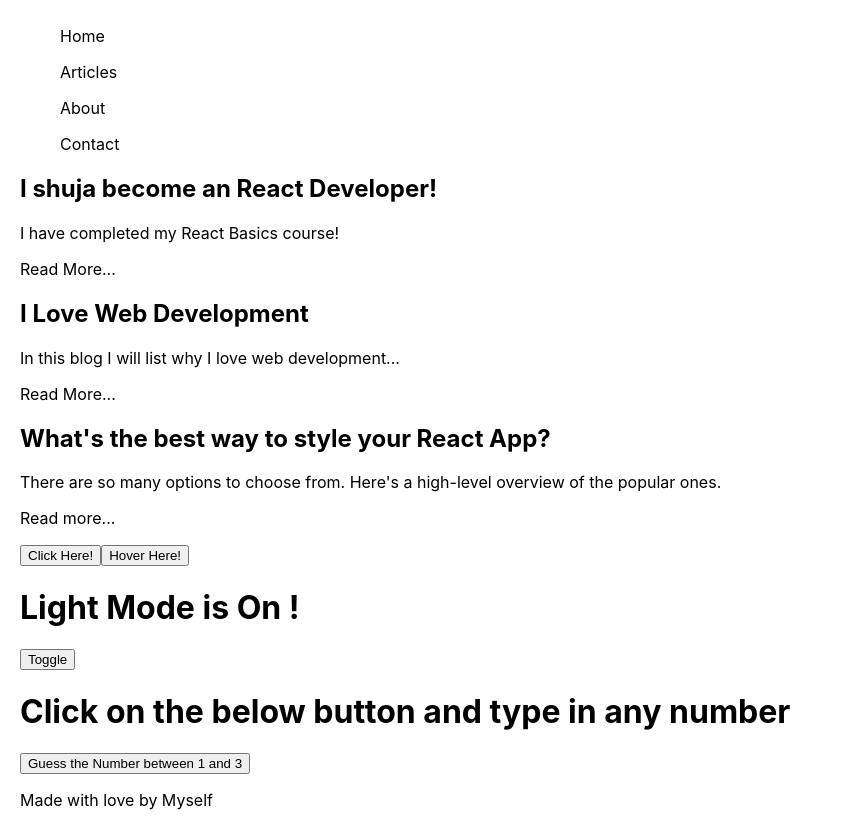
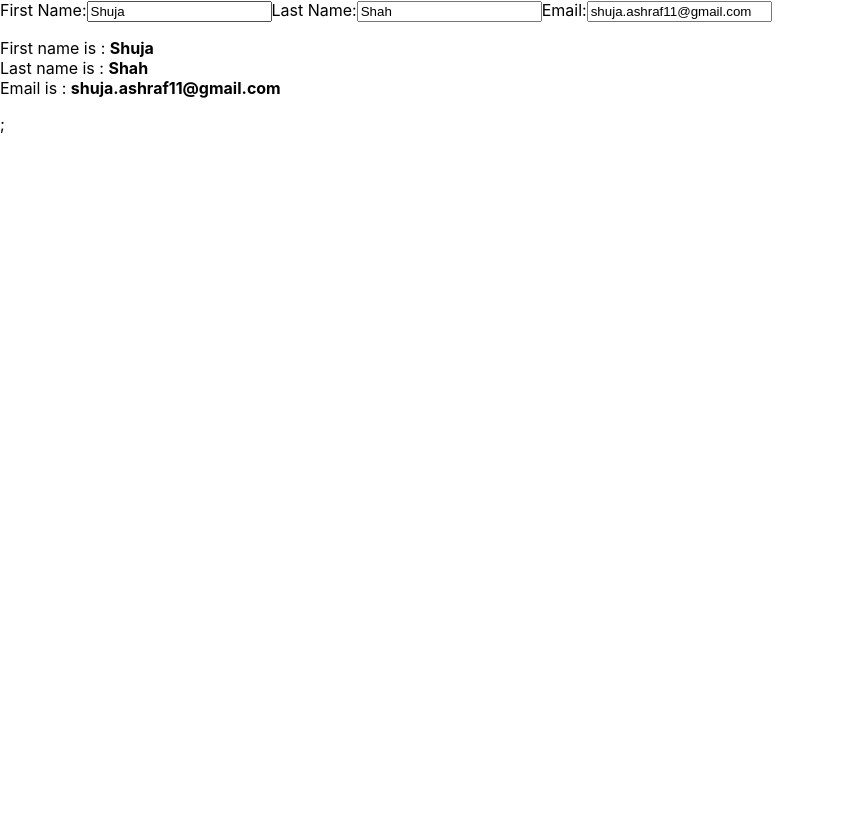
Before and after one commit to ShujaShah/React-cs, a React (Create React App) app: page / in a window 1280 px wide. Shown: the whole page, without its empty margins (0-852 px from the left). After the commit the page ends 800 px from the top, so only its background shows below. Built offline with nearby package versions, Linux system fonts and the light colour scheme.

Commit message:
created a dynamic form with states

```diff
--- a/src/App.js
+++ b/src/App.js
@@ -1,3 +1,4 @@
+import { useState } from "react";
 import logo from "./logo.svg";
 import "./App.css";
 import Footer from "./components/Footer";
@@ -8,34 +9,39 @@
 import Button from "./components/button";
 import ModeToggler from "./components/ModeToggler";
 import NumberGuesser from "./components/NumberGuesser";
+import RegisterForm from "./components/RegisterForm";
 
 function App() {
+  // return (
+  // <div className="blog-page">
+  //   <div class="header">
+  //     <Navbar />
+  //   </div>
+  //   <div className="header">
+  //     <Intro1 name="shuja" />
+  //   </div>
+  //   <div className="header">
+  //     <Intro2 course="Web Development" />
+  //   </div>
+  //   <div className="header">
+  //     <Intro3 app="React App" />
+  //   </div>
+  //   <div className="header">
+  //     <Button />
+  //   </div>
+  //   <div className="header">
+  //     <ModeToggler />
+  //   </div>
+  //   <div className="header">
+  //     <NumberGuesser />
+  //   </div>
+  //   <div className="footer">
+  //     <Footer />
+  //   </div>
+  // </div>
   return (
-    <div className="blog-page">
-      <div class="header">
-        <Navbar />
-      </div>
-      <div className="header">
-        <Intro1 name="shuja" />
-      </div>
-      <div className="header">
-        <Intro2 course="Web Development" />
-      </div>
-      <div className="header">
-        <Intro3 app="React App" />
-      </div>
-      <div className="header">
-        <Button />
-      </div>
-      <div className="header">
-        <ModeToggler />
-      </div>
-      <div className="header">
-        <NumberGuesser />
-      </div>
-      <div className="footer">
-        <Footer />
-      </div>
+    <div>
+      <RegisterForm />;
     </div>
   );
 }
--- /dev/null
+++ b/src/components/RegisterForm.js
@@ -0,0 +1,60 @@
+import { useState } from "react";
+function RegisterForm() {
+  const [form, setForm] = useState({
+    firstName: "Shuja",
+    lastName: "Shah",
+    email: "shuja.ashraf11@gmail.com",
+  });
+
+  return (
+    <>
+      <label>
+        First Name:
+        <input
+          value={form.firstName}
+          onChange={(e) => {
+            setForm({
+              ...form,
+              firstName: e.target.value,
+            });
+          }}
+        />
+      </label>
+
+      <label>
+        Last Name:
+        <input
+          value={form.lastName}
+          onChange={(e) => {
+            setForm({
+              ...form,
+              lastName: e.target.value,
+            });
+          }}
+        />
+      </label>
+
+      <label>
+        Email:
+        <input
+          value={form.email}
+          onChange={(e) => {
+            setForm({
+              ...form,
+              email: e.target.value,
+            });
+          }}
+        />
+      </label>
+
+      <p>
+        First name is : <strong>{form.firstName}</strong>
+        <br />
+        Last name is : <strong>{form.lastName}</strong>
+        <br />
+        Email is : <strong>{form.email}</strong>
+      </p>
+    </>
+  );
+}
+export default RegisterForm;
```
